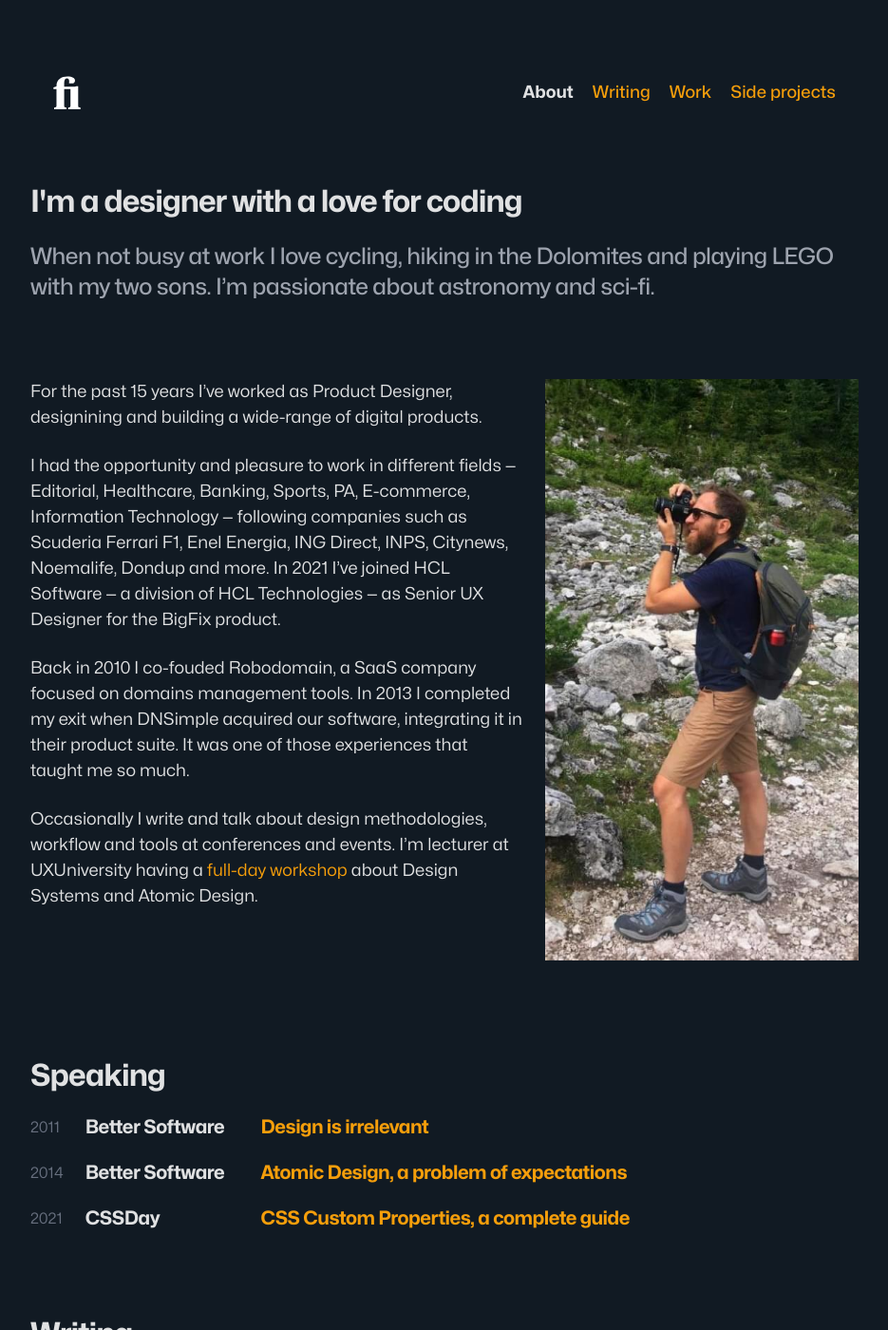
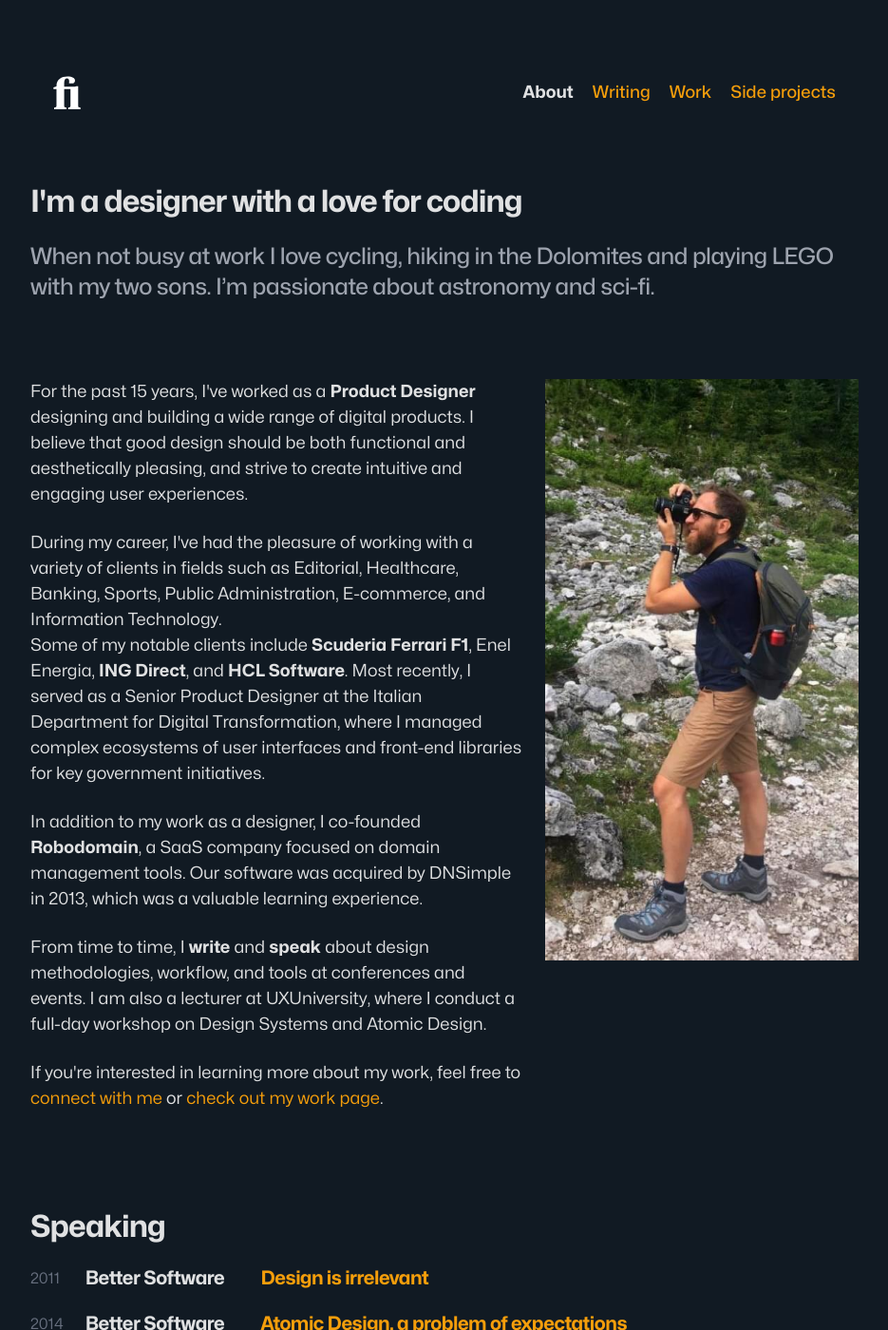
Before and after one commit to zetareticoli/fi, a Jekyll site: the page built from about.html, in a window 1280 px wide and 1400 px high. Shown: the whole window at 95% size, without its empty margins (172-1107 px from the left). Built offline with Jekyll 4.4.1, drawn with Linux system fonts in a browser that asks for light colours.

Commit message:
Updated about content

```diff
--- a/about.html
+++ b/about.html
@@ -7,16 +7,19 @@ lead: When not busy at work I love cycling, hiking in the Dolomites and playing
 <section class="spacing-sections outer-margin l-aside-right">
   <article>
     <p>
-      For the past 15 years I’ve worked as Product Designer, designining and building a wide-range of digital products.
+      For the past 15 years, I've worked as a <strong>Product Designer</strong> designing and building a wide range of digital products. I believe that good design should be both functional and aesthetically pleasing, and strive to create intuitive and engaging user experiences.
     </p>
     <p>
-      I had the opportunity and pleasure to work in different fields — Editorial, Healthcare, Banking, Sports, PA, E-commerce, Information Technology — following companies such as Scuderia Ferrari F1, Enel Energia, ING Direct, INPS, Citynews, Noemalife, Dondup and more. In 2021 I’ve joined HCL Software — a division of HCL Technologies —  as Senior UX Designer for the BigFix product.
+      During my career, I've had the pleasure of working with a variety of clients in fields such as Editorial, Healthcare, Banking, Sports, Public Administration, E-commerce, and Information Technology. <br>Some of my notable clients include <strong>Scuderia Ferrari F1</strong>, Enel Energia, <strong>ING Direct</strong>, and <strong>HCL Software</strong>. Most recently, I served as a Senior Product Designer at the Italian Department for Digital Transformation, where I managed complex ecosystems of user interfaces and front-end libraries for key government initiatives.
     </p>
     <p>
-      Back in 2010 I co-fouded Robodomain, a SaaS company focused on domains management tools. In 2013 I completed my exit when DNSimple acquired our software, integrating it in their product suite. It was one of those experiences that taught me so much.
+      In addition to my work as a designer, I co-founded <strong>Robodomain</strong>, a SaaS company focused on domain management tools. Our software was acquired by DNSimple in 2013, which was a valuable learning experience.
     </p>
     <p>
-      Occasionally I write and talk about design methodologies, workflow and tools at conferences and events. I’m lecturer at UXUniversity having a <a href="/workshops">full-day workshop</a> about Design Systems and Atomic Design.
+      From time to time, I <strong>write</strong> and <strong>speak</strong> about design methodologies, workflow, and tools at conferences and events. I am also a lecturer at UXUniversity, where I conduct a full-day workshop on Design Systems and Atomic Design.
+    </p>
+    <p>
+      If you're interested in learning more about my work, feel free to <a href="mailto:me@francescoimprota.com">connect with me</a> or <a href="/work/">check out my work page</a>.
     </p>
   </article>
   <img class="mb-m" src="/img/francesco-improta.jpg" alt="Francesco Improta">
```
